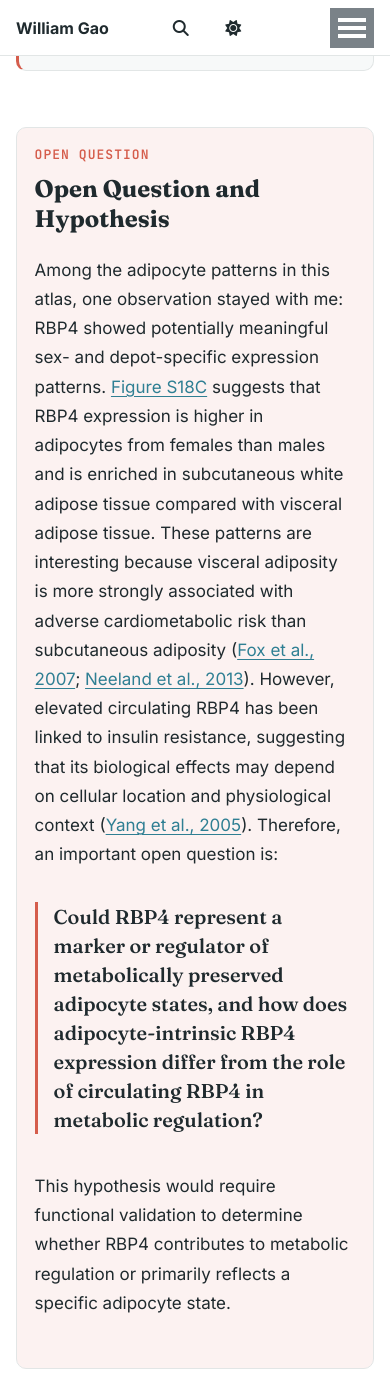
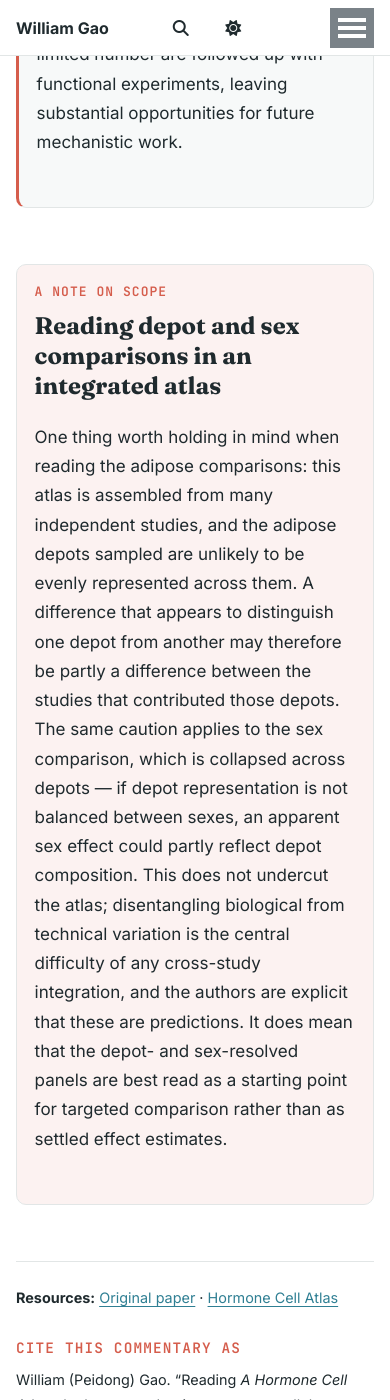
Before and after one commit to PeidongGao/WilliamGaoWeb, a Jekyll site: the page built from _resources/ReadPaperwithWill_001.md, in a window 390 px wide and 1400 px high, scrolled down 6604 px. Built offline with Jekyll 4.4.1, drawn with Linux system fonts in a browser that asks for light colours; some of the changed text lies outside the part shown.

Commit message:
Read Paper with Will #001: accuracy, attribution, and structure fixes
Corrections to the commentary post and its shared read-paper machinery,
accumulated across prior review passes:

- Header: H1 now uses commentary_title (framing the page as commentary, not a
  republication); meta line distinguishes the paper's online date from the
  commentary's posting date; citation locator (volume/issue/article no.) added.
- Front matter: corrected the Fei et al. citation (co-first authors, article
  number eaeb2672).
- Footer: hand-written "Cite this commentary as" / "Paper discussed" blocks and
  a revised disclaimer.
- single.html: guard the generic "Recommended citation" block so it no longer
  renders the paper's citation as this page's recommended citation.
- Renamed the stale "Open Question" section to a "closing-note" scope note
  (post + _sass selector rename), and renamed "Editor's Note" to "My Assessment".
- Aligned chapter labels with the story-map nav; whitespace fixes so Key Example
  lists render as lists.

Co-Authored-By: Claude Opus 4.8 <noreply@anthropic.com>

```diff
--- a/_includes/read-paper-header.html
+++ b/_includes/read-paper-header.html
@@ -1,16 +1,22 @@
 {%- comment -%}
   Shared editorial header for the Read Paper with Will series.
   Required front matter: series_number, paper_title, journal, doi, citation,
-  summary, and date.
+  summary, and date (the commentary's publication date).
+  Optional front matter: commentary_title (H1 override framing the page as
+  commentary; falls back to paper_title), paper_date (when the paper itself
+  appeared), and volume / issue / article_no (to render the paper's citation
+  locator next to the journal name).
 {%- endcomment -%}
 <header class="read-paper__header">
   <p class="read-paper__identity"><span class="read-paper__identity-mark">WillGaoLab</span> · scientific reading notes</p>
   <p class="read-paper__series">Read Paper with Will · {{ page.series_number }}</p>
-  <h1 class="read-paper__title" itemprop="headline">{{ page.paper_title }}</h1>
+  <h1 class="read-paper__title" itemprop="headline">{{ page.commentary_title | default: page.paper_title }}</h1>
   <p class="read-paper__meta">
-    <span>{{ page.journal }}</span>
+    <span>{{ page.journal }}{% if page.volume %} {{ page.volume }}{% if page.issue %}({{ page.issue }}){% endif %}{% if page.article_no %}:{{ page.article_no }}{% endif %}{% endif %}</span>
     <span aria-hidden="true">·</span>
-    <time datetime="{{ page.date | date_to_xmlschema }}">{{ page.date | date: "%B %d, %Y" }}</time>
+    {% if page.paper_date %}<span>Paper online <time datetime="{{ page.paper_date | date_to_xmlschema }}">{{ page.paper_date | date: "%B %d, %Y" }}</time></span>
+    <span aria-hidden="true">·</span>
+    <span>Commentary posted <time datetime="{{ page.date | date_to_xmlschema }}">{{ page.date | date: "%B %d, %Y" }}</time></span>{% else %}<time datetime="{{ page.date | date_to_xmlschema }}">{{ page.date | date: "%B %d, %Y" }}</time>{% endif %}
     <span aria-hidden="true">·</span>
     <a href="{{ page.doi_url }}">DOI: {{ page.doi }}</a>
   </p>
--- a/_layouts/single.html
+++ b/_layouts/single.html
@@ -52,6 +52,8 @@ layout: default
       <section class="page__content" itemprop="text">
         {{ content }}
 
+        {% comment %}read-paper posts render their own citation block in the article footer.{% endcomment %}
+        {% unless page.layout == 'read-paper' %}
         {% if page.citation and page.paperurl and page.slidesurl and page.bibtexurl %}
           <p style="font-size: smaller">Recommended citation: {{ page.citation }}<br /><a href="{{ page.paperurl }}">Download Paper</a> | <a href="{{ page.slidesurl }}">Download Slides</a> | <a href="{{ page.bibtexurl }}">Download Bibtex</a></p>
         {% elsif page.citation and page.paperurl and page.slidesurl %}
@@ -77,6 +79,7 @@ layout: default
         {% elsif page.bibtexurl %}
           <p style="font-size: smaller"><a href="{{ page.bibtexurl }}">Download Bibtex</a></p>
         {% endif %}
+        {% endunless %}
 
         {% if page.link %}<div><a href="{{ page.link }}" class="btn">{{ site.data.ui-text[site.locale].ext_link_label | default: "Direct Link" }}</a></div>{% endif %}
       </section>
--- a/_resources/ReadPaperwithWill_001.md
+++ b/_resources/ReadPaperwithWill_001.md
@@ -10,11 +10,16 @@ status: published
 series: "Read Paper with Will"
 series_number: "001"
 paper_title: "A Hormone Cell Atlas maps the human endocrine system at cellular resolution"
+commentary_title: "Reading <em>A Hormone Cell Atlas</em>: the human endocrine system at cellular resolution"
 journal: "Science"
+volume: "393"
+issue: "6806"
+article_no: "eaeb2672"
+paper_date: 2026-05-28
 doi: "10.1126/science.aeb2672"
 doi_url: "https://doi.org/10.1126/science.aeb2672"
 citation: >-
-  Lijiang Fei, Isabel Huang-Doran, et al. <em>Science</em> 393, no. 6806 (2026). <a href="https://doi.org/10.1126/science.aeb2672">DOI: 10.1126/science.aeb2672</a>
+  Fei L, Huang-Doran I, Lawler K, et al. <em>Science</em> 393, no. 6806 (2026): eaeb2672. <a href="https://doi.org/10.1126/science.aeb2672">DOI: 10.1126/science.aeb2672</a>
 summary: "A valuable resource that constructs the human Hormone Cell Atlas and maps predicted hormone production and reception, adipocyte endocrine remodeling, and monogenic endocrine disease genes at cellular resolution."
 ---
 
@@ -38,14 +43,14 @@ This paper asks:
 **How can we understand the human endocrine system at cellular resolution and connect hormone signaling with physiology and disease?**
 
 <section class="read-paper__chapter" id="build-the-atlas" markdown="1">
-<p class="read-paper__chapter-label">01 · Build the map</p>
+<p class="read-paper__chapter-label">01 · Build the atlas</p>
 
 ## Figure 1: Build the Human Hormone Cell Atlas by integrating sc/snRNA-seq data and hormone-related gene information
 The authors built a cross-tissue human endocrine atlas by integrating sc/snRNA-seq datasets with curated hormone–receptor information ([Figure 1A](https://doi.org/10.1126/science.aeb2672)). This provides a cellular framework to predict hormone-producing and hormone-responsive cell types across human tissues. The major contribution of this figure is to establish the foundation for a system-level endocrine map rather than studying individual hormones or organs in isolation.
 </section>
 <p class="read-paper__bridge">With the map established, the next step is to predict which cells produce the signals.</p>
 <section class="read-paper__chapter" id="map-hormone-producers" markdown="1">
-<p class="read-paper__chapter-label">02 · Map the producers</p>
+<p class="read-paper__chapter-label">02 · Map hormone producers</p>
 
 ## Figure 2: Map predicted hormone-producing cell types
 The atlas identifies predicted hormone-producing cell types across tissues and shows that hormone-related expression patterns are strongly associated with cell identity. Beyond classical endocrine organs, some unexpected cell types were predicted to produce hormones.
@@ -59,28 +64,37 @@ This expands the traditional view that hormone production is restricted to class
 </section>
 <p class="read-paper__bridge">Mapping predicted hormone-producing cells defines the potential signal sources; the next step is to predict which cells receive them.</p>
 <section class="read-paper__chapter" id="map-hormone-receivers" markdown="1">
-<p class="read-paper__chapter-label">03 · Map the receivers</p>
+<p class="read-paper__chapter-label">03 · Map hormone receivers</p>
 
 ## Figure 3: Map predicted hormone-responsive cell types and infer endocrine communication networks
 By mapping hormone receptor expression, the atlas predicts hormone-responsive cell populations and infers endocrine communication networks. The study recovers classical endocrine axes and predicts cross-tissue hormone interactions.
 <div class="read-paper__key-example" markdown="1">
 <p class="read-paper__ui-label">Key Example</p>
+
 - GLP1R and GIPR co-expression in cardiomyocytes and cardiac pacemaker cells ([Figure 3H](https://doi.org/10.1126/science.aeb2672))
+
 </div>
 This demonstrates that endocrine regulation is not a simple one-organ-to-one-organ pathway but a distributed cellular communication network.
 </section>
 <p class="read-paper__bridge">The authors then applied this framework to adipose tissue, an important metabolic and endocrine organ.</p>
 <section class="read-paper__chapter" id="explore-adipocyte-remodeling" markdown="1">
-<p class="read-paper__chapter-label">04 · Adipocyte remodeling</p>
+<p class="read-paper__chapter-label">04 · Explore adipocyte remodeling</p>
 
 ## Figure 4: Explore adipocyte endocrine remodeling during differentiation, across depots and metabolic states
-The atlas reveals that predicted adipocyte endocrine profiles change dynamically during differentiation and differ across adipose depots and metabolic states. Adipose progenitor cell (APC) → committed preadipocyte (CPA) → mature adipocyte
+The atlas reveals that predicted adipocyte endocrine profiles change dynamically during differentiation and differ across adipose depots and metabolic states.
+
+Adipose progenitor cell (APC) → committed preadipocyte (CPA) → mature adipocyte
+
 Maturation is associated with changes in:
+
 - hormone production
 - hormone reception
+
 <div class="read-paper__key-example" markdown="1">
 <p class="read-paper__ui-label">Key Example</p>
+
 - regulatory programs, including SCENIC-predicted regulon activity across APCs, CPAs, and mature adipocytes ([Figure 4I](https://doi.org/10.1126/science.aeb2672))
+
 </div>
 Adipocytes should be considered dynamic endocrine cells rather than passive energy storage cells. This raises questions about how endocrine programs contribute to metabolic protection or dysfunction.
 </section>
@@ -92,34 +106,37 @@ Adipocytes should be considered dynamic endocrine cells rather than passive ener
 The atlas links monogenic endocrine disease genes with their cell-type-specific and anatomical expression patterns.
 <div class="read-paper__key-example" markdown="1">
 <p class="read-paper__ui-label">Key Example</p>
+
 - Expression of KCNQ1 and KCNJ5 in adrenal cortical cells, together with protein-level evidence of KCNQ1 expression in human adrenal tissue, suggests a potential role for potassium channels in adrenal function and aldosterone regulation ([Figure 5E–F](https://doi.org/10.1126/science.aeb2672)).
+
 </div>
+This approach links disease-associated genes to the cellular context in which dysfunction may occur, generating mechanistic hypotheses for endocrine disorders.
 </section>
-This approach links disease-associated genes to the cellular context in which dysfunction may occur, generating mechanistic hypotheses for endocrine disorders.
 <p class="read-paper__bridge">Together, these findings demonstrate how the atlas can connect molecular alterations with specific cellular and anatomical contexts, providing a framework for understanding endocrine disease mechanisms.</p>
 <section class="read-paper__editor-note" markdown="1">
-<p class="read-paper__ui-label">Editor’s Note</p>
+<p class="read-paper__ui-label">My Assessment</p>
 
 ## My Thoughts
 My overall impression is that the major strength of this paper lies in the development of a comprehensive endocrine cell atlas rather than in uncovering new biological mechanisms. Much of the validation demonstrates that the atlas recapitulates established endocrine biology, which is appropriate for demonstrating the quality of the resource. The study proposes many intriguing hypotheses, but only a limited number are followed up with functional experiments, leaving substantial opportunities for future mechanistic work.
 </section>
-<section class="read-paper__open-question" markdown="1">
-<p class="read-paper__ui-label">Open Question</p>
+<section class="read-paper__closing-note" markdown="1">
+<p class="read-paper__ui-label">A Note on Scope</p>
 
-## Open Question and Hypothesis
-Among the adipocyte patterns in this atlas, one observation stayed with me: RBP4 showed potentially meaningful sex- and depot-specific expression patterns.
-[Figure S18C](https://doi.org/10.1126/science.aeb2672) suggests that RBP4 expression is higher in adipocytes from females than males and is enriched in subcutaneous white adipose tissue compared with visceral adipose tissue.
-These patterns are interesting because visceral adiposity is more strongly associated with adverse cardiometabolic risk than subcutaneous adiposity ([Fox et al., 2007](https://pubmed.ncbi.nlm.nih.gov/17576866/); [Neeland et al., 2013](https://pubmed.ncbi.nlm.nih.gov/23687099/)). However, elevated circulating RBP4 has been linked to insulin resistance, suggesting that its biological effects may depend on cellular location and physiological context ([Yang et al., 2005](https://doi.org/10.1038/nature03711)).
-Therefore, an important open question is:
-
-> Could RBP4 represent a marker or regulator of metabolically preserved adipocyte states, and how does adipocyte-intrinsic RBP4 expression differ from the role of circulating RBP4 in metabolic regulation?
-
-This hypothesis would require functional validation to determine whether RBP4 contributes to metabolic regulation or primarily reflects a specific adipocyte state.
+## Reading depot and sex comparisons in an integrated atlas
+One thing worth holding in mind when reading the adipose comparisons: this atlas is assembled from many independent studies, and the adipose depots sampled are unlikely to be evenly represented across them. A difference that appears to distinguish one depot from another may therefore be partly a difference between the studies that contributed those depots. The same caution applies to the sex comparison, which is collapsed across depots — if depot representation is not balanced between sexes, an apparent sex effect could partly reflect depot composition. This does not undercut the atlas; disentangling biological from technical variation is the central difficulty of any cross-study integration, and the authors are explicit that these are predictions. It does mean that the depot- and sex-resolved panels are best read as a starting point for targeted comparison rather than as settled effect estimates.
 </section>
 <footer class="read-paper__article-footer" markdown="1">
 **Resources:** [Original paper](https://doi.org/10.1126/science.aeb2672) · [Hormone Cell Atlas](https://hormonecellatlas.org.uk/)
+
+<p class="read-paper__ui-label">Cite this commentary as</p>
+
+William (Peidong) Gao. “Reading *A Hormone Cell Atlas*: the human endocrine system at cellular resolution.” *Read Paper with Will* #001, WillGaoLab (williampeidonggao.com), July 26, 2026. <https://williampeidonggao.com/resources/papers/ReadPaperwithWill_001/>
+
+<p class="read-paper__ui-label">Paper discussed</p>
+
+Fei L, Huang-Doran I, Lawler K, et al. “A Hormone Cell Atlas maps the human endocrine system at cellular resolution.” *Science* 393, no. 6806 (2026): eaeb2672. [DOI: 10.1126/science.aeb2672](https://doi.org/10.1126/science.aeb2672)
+
 <div class="read-paper__disclaimer" markdown="1">
-This Read Paper with Will article is an independent work of scholarly commentary on Fei et al., “A Hormone Cell Atlas maps the human endocrine system at cellular resolution,” Science (2026), DOI: 10.1126/science.aeb2672.
-No figures from the Science article are reproduced. References to individual figures are provided only to direct readers to the supporting evidence in the original paper. Copyright in the paper and its figures remains with the original authors and rights holders. This commentary is not affiliated with or endorsed by Science or AAAS.
+Independent scholarly commentary on the paper cited above. No figures are reproduced; figure references point readers to the evidence in the original. Not affiliated with or endorsed by *Science* or AAAS. Views are my own and do not represent Case Western Reserve University.
 </div>
 </footer>
--- a/_sass/layout/_components.scss
+++ b/_sass/layout/_components.scss
@@ -749,7 +749,7 @@ a.wg-chip:hover { border-color: var(--accent); color: var(--accent); }
   > h2,
   .read-paper__chapter > h2,
   .read-paper__editor-note > h2,
-  .read-paper__open-question > h2 {
+  .read-paper__closing-note > h2 {
     padding-bottom: 0;
     border-bottom: 0;
     font-family: $serif;
@@ -885,7 +885,7 @@ a.wg-chip:hover { border-color: var(--accent); color: var(--accent); }
 }
 
 .read-paper__editor-note,
-.read-paper__open-question {
+.read-paper__closing-note {
   margin-top: 4rem;
   padding: clamp(1.25rem, 3vw, 1.8rem);
   border-radius: var(--radius);
@@ -903,7 +903,7 @@ a.wg-chip:hover { border-color: var(--accent); color: var(--accent); }
   background: var(--color-surface);
 }
 
-.read-paper__open-question {
+.read-paper__closing-note {
   margin-top: 3.5rem;
   border: 1px solid var(--color-border);
   background: var(--lab-tint);
@@ -984,7 +984,7 @@ a.wg-chip:hover { border-color: var(--accent); color: var(--accent); }
   .read-paper__lead,
   .read-paper__key-example,
   .read-paper__editor-note,
-  .read-paper__open-question {
+  .read-paper__closing-note {
     padding: 1.1rem;
   }
 
@@ -992,7 +992,7 @@ a.wg-chip:hover { border-color: var(--accent); color: var(--accent); }
     gap: 0.25rem 0.5rem;
   }
 
-  .read-paper__open-question blockquote {
+  .read-paper__closing-note blockquote {
     padding-left: 1rem;
   }
 }
```
